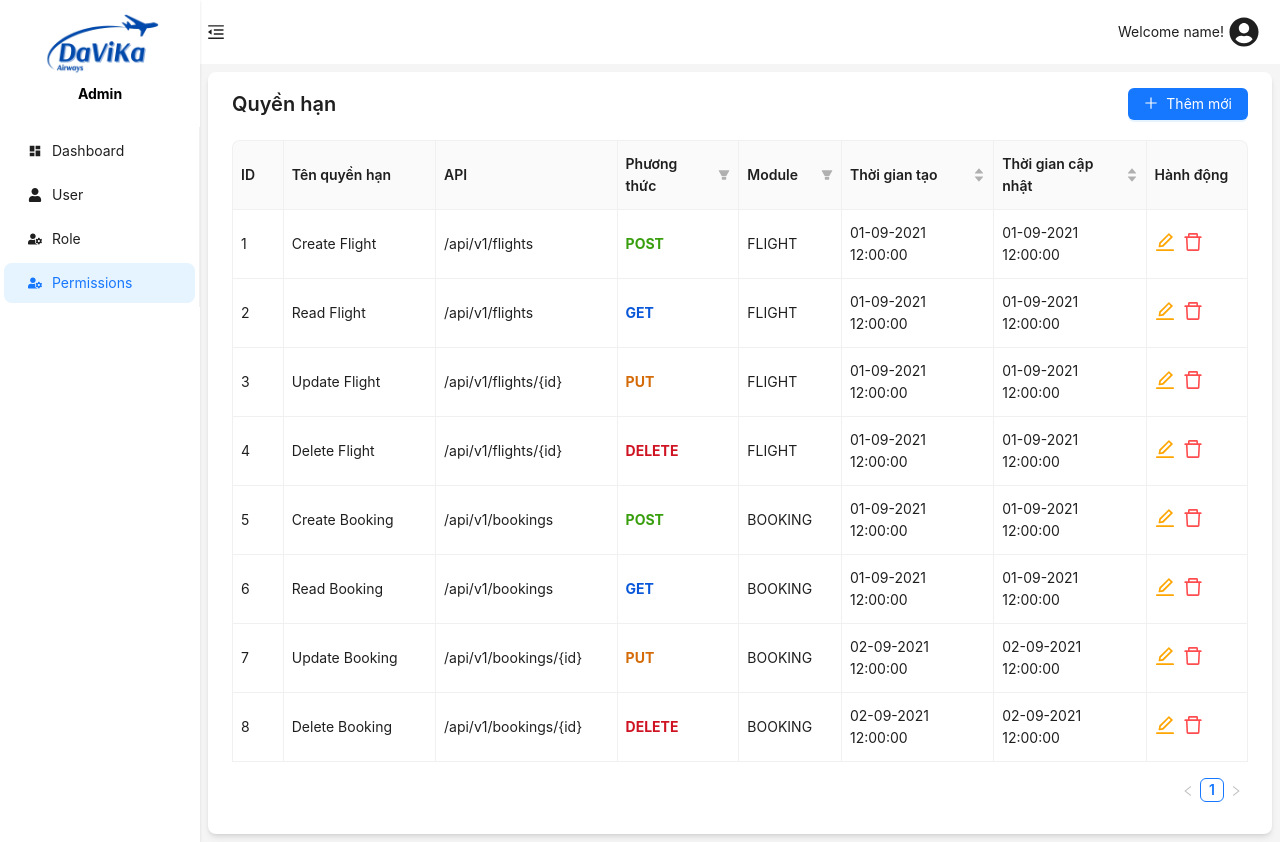
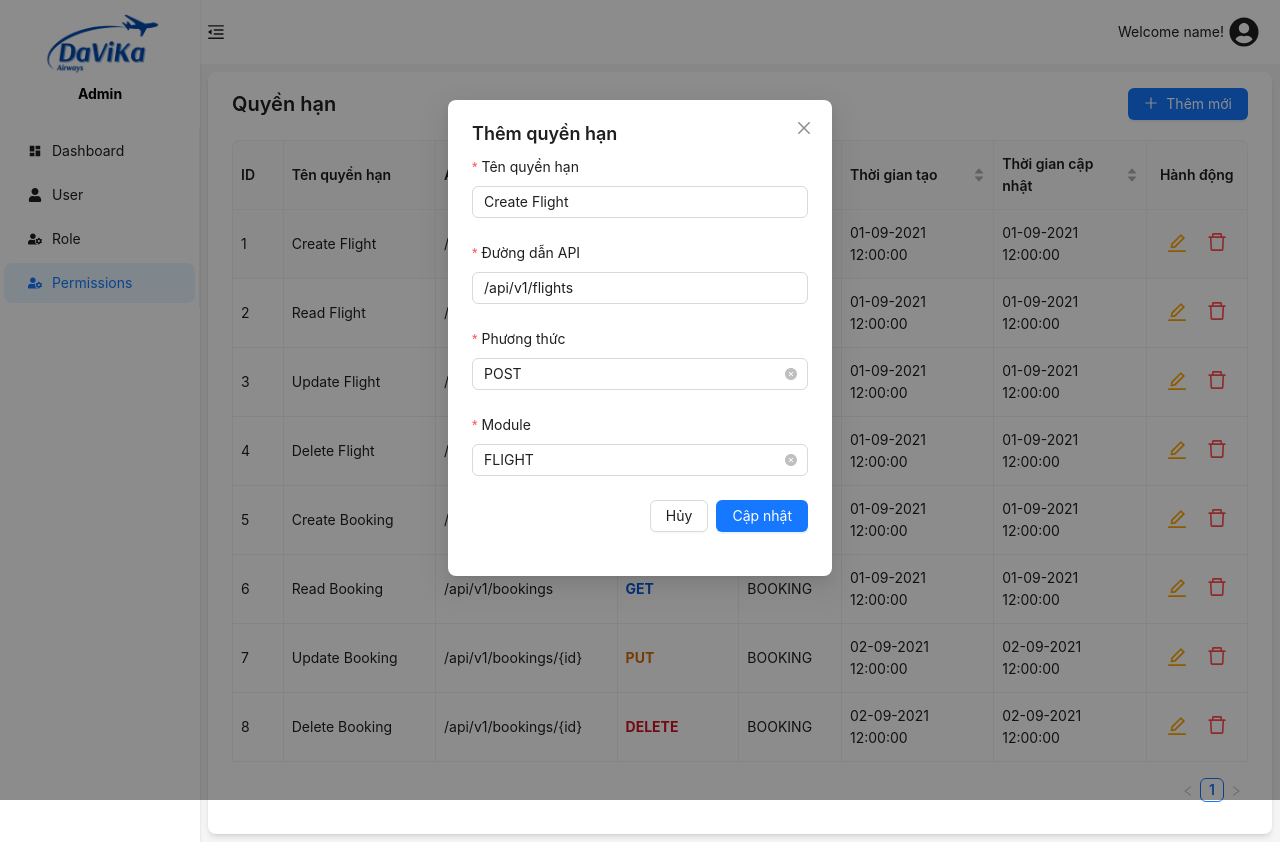
Before and after one commit to tangthiendat/ct250-admin, a React (Vite) app: page /permissions in a window 1280 px wide. Both pictures are taken after a click on the element 1164 px from the left and 242 px from the top of the page. Built offline with nearby package versions, Linux system fonts and the light colour scheme.

Commit message:
feat: update permission ui

```diff
--- a/src/features/auth/PermissionTable.tsx
+++ b/src/features/auth/PermissionTable.tsx
@@ -1,8 +1,9 @@
-import { DeleteOutlined, EditOutlined } from "@ant-design/icons";
+import { DeleteOutlined } from "@ant-design/icons";
 import { Space, Table, TableProps } from "antd";
 import { formatDate } from "date-fns";
 import { IPermission } from "../../interfaces";
 import { colorMethod } from "../../utils";
+import UpdatePermission from "./UpdatePermission";
 
 const permissionData: IPermission[] = [
   {
@@ -157,9 +158,10 @@ const PermissionTable: React.FC = () => {
       title: "Hành động",
       key: "action",
       width: "10%",
-      render: () => (
-        <Space>
-          <EditOutlined className="text-xl text-[#ffa500]" />
+      align: "center",
+      render: (record: IPermission) => (
+        <Space size="middle">
+          <UpdatePermission permission={record} />
           <DeleteOutlined className="text-xl text-[#ff4d4f]" />
         </Space>
       ),
--- /dev/null
+++ b/src/features/auth/UpdatePermission.tsx
@@ -0,0 +1,50 @@
+import { EditOutlined } from "@ant-design/icons";
+import { Form, Modal, Tooltip } from "antd";
+import { useState } from "react";
+import { IPermission } from "../../interfaces";
+import UpdatePermissionForm from "./UpdatePermissionForm";
+
+interface UpdatePermissionProps {
+  permission: IPermission;
+}
+
+const UpdatePermission: React.FC<UpdatePermissionProps> = ({ permission }) => {
+  const [isOpenModal, setIsOpenModal] = useState<boolean>(false);
+  const [updatePermissionForm] = Form.useForm<IPermission>();
+
+  const handleOpenModal = () => {
+    setIsOpenModal(true);
+  };
+
+  const handleCloseModal = () => {
+    setIsOpenModal(false);
+    updatePermissionForm.resetFields();
+  };
+
+  return (
+    <>
+      <Tooltip title="Chỉnh sửa">
+        <EditOutlined
+          className="table-icon text-xl text-[#ffa500]"
+          onClick={handleOpenModal}
+        />
+      </Tooltip>
+      <Modal
+        open={isOpenModal}
+        width="30%"
+        title={<span className="text-lg">Thêm quyền hạn</span>}
+        destroyOnClose
+        onCancel={handleCloseModal}
+        footer={null}
+      >
+        <UpdatePermissionForm
+          form={updatePermissionForm}
+          permissionToUpdate={permission}
+          onCancel={handleCloseModal}
+        />
+      </Modal>
+    </>
+  );
+};
+
+export default UpdatePermission;
--- a/src/features/auth/UpdatePermissionForm.tsx
+++ b/src/features/auth/UpdatePermissionForm.tsx
@@ -9,9 +9,11 @@ import {
   Space,
 } from "antd";
 import { IPermission } from "../../interfaces";
+import { useEffect } from "react";
 
 interface UpdatePermissionFormProps {
   form: FormInstance<IPermission>;
+  permissionToUpdate?: IPermission;
   onCancel: () => void;
 }
 
@@ -47,11 +49,19 @@ const moduleOptions = [
 
 const UpdatePermissionForm: React.FC<UpdatePermissionFormProps> = ({
   form,
+  permissionToUpdate,
   onCancel,
 }) => {
   function handleFinish(values: IPermission) {
-    console.log(values);
+    console.log({ ...permissionToUpdate, ...values });
   }
+
+  useEffect(() => {
+    if (permissionToUpdate) {
+      console.log(permissionToUpdate);
+      form.setFieldsValue(permissionToUpdate);
+    }
+  }, [form, permissionToUpdate]);
 
   return (
     <Form onFinish={handleFinish} layout="vertical" form={form}>
--- a/src/index.css
+++ b/src/index.css
@@ -17,4 +17,8 @@
   .card {
     @apply rounded-lg bg-white px-6 py-4 shadow-md;
   }
+
+  .table-icon {
+    @apply h-6 w-6 cursor-pointer;
+  }
 }
--- a/src/router/AppRouter.tsx
+++ b/src/router/AppRouter.tsx
@@ -1,6 +1,6 @@
 import { createBrowserRouter, RouterProvider } from "react-router-dom";
 import AdminLayout from "../layouts/AdminLayout";
-import Users from "../pages/Users";
+import Users from "../pages/User";
 import Roles from "../pages/Roles";
 import ErrorIndicator from "../pages/ErrorPage";
 import Home from "../pages/Home";
```
